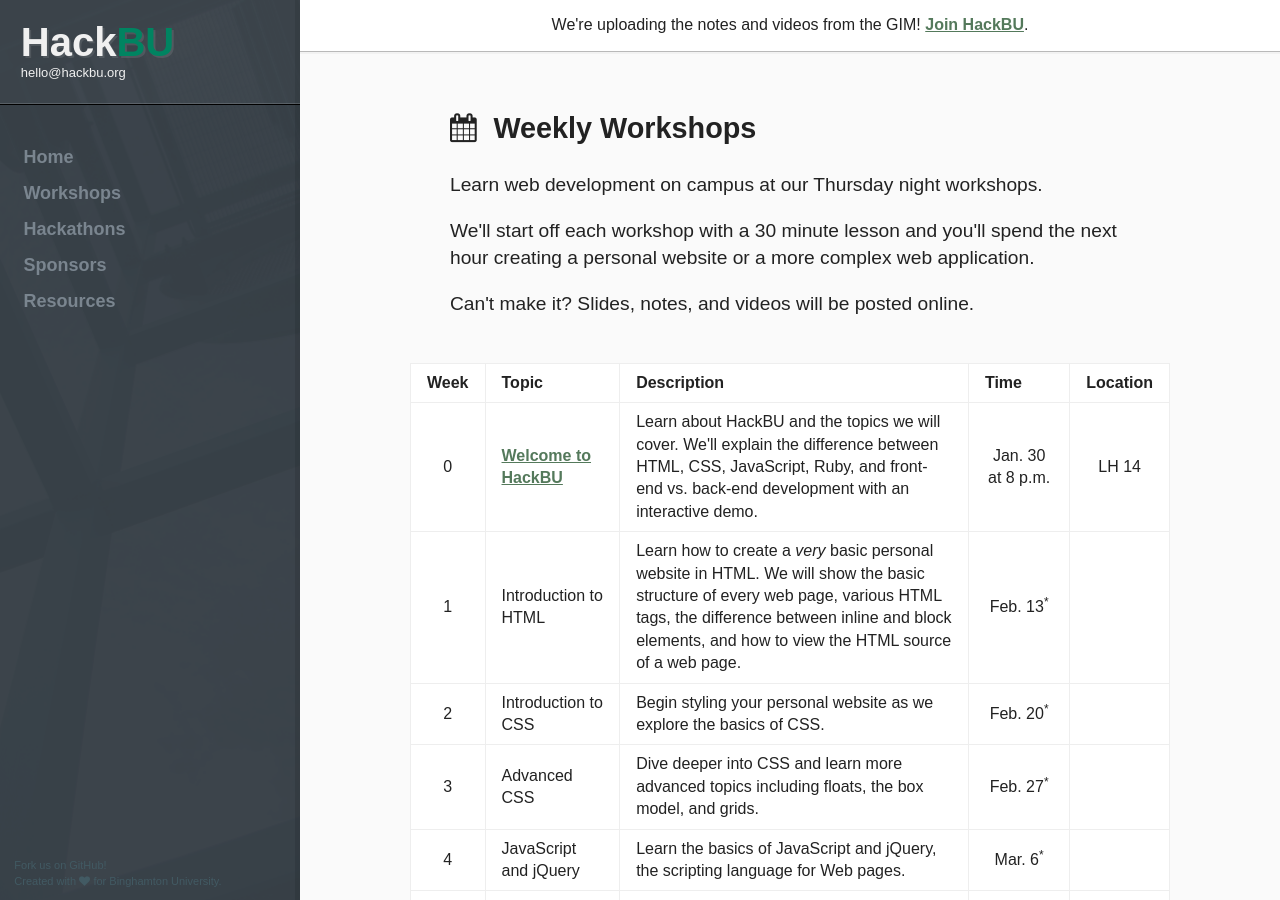
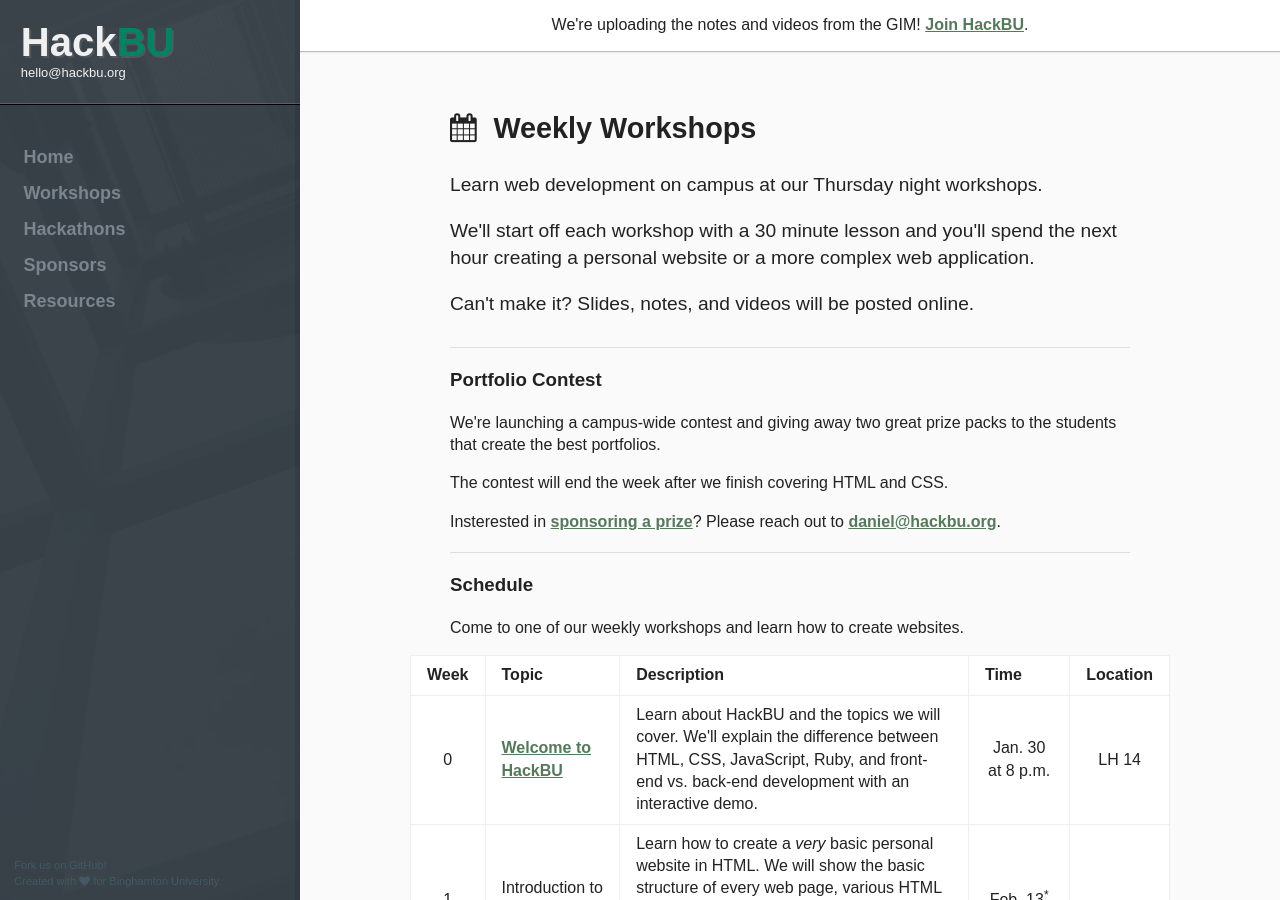
Before and after one commit to hackbinghamton/hackbinghamton.github.io, a Jekyll site: the page built from workshops/index.html, in a window 1280 px wide and 900 px high. Built offline with Jekyll 4.4.1, drawn with Linux system fonts in a browser that asks for light colours; nearby versions of some CDN libraries; Markdown is read by kramdown in place of the engine named in the settings.

Commit message:
add info on the portfolio contest

```diff
--- a/workshops/index.html
+++ b/workshops/index.html
@@ -4,7 +4,7 @@ layout: default
 description: Learn web development at Binghamton University with weekly workshops.
 ---
 
-<div class="article-introduction">
+<div class="article article-introduction">
 	<h2><i class="fa fa-calendar"></i> Weekly Workshops</h2>
 
 	<p>Learn web development on campus at our Thursday night workshops.</p>
@@ -13,6 +13,21 @@ description: Learn web development at Binghamton University with weekly workshop
 
 	<p>Can't make it? Slides, notes, and videos will be posted online.</p>
 </div>
+
+<div id="portfolio-contest" class="article">
+	<h3>Portfolio Contest</h3>
+
+	<p>We're launching a campus-wide contest and giving away two great prize packs to the students that create the best portfolios.</p>
+
+	<p>The contest will end the week after we finish covering HTML and CSS.</p>
+
+	<p>Insterested in <a href="/sponsors/">sponsoring a prize</a>? Please reach out to <a href="mailto:daniel@danoc.me">daniel@hackbu.org</a>.</p>
+</div>
+
+<div class="article">
+	<h3>Schedule</h3>
+
+	<p>Come to one of our weekly workshops and learn how to create websites.</p>
 
 	<table>
 		<thead>
@@ -96,3 +111,4 @@ description: Learn web development at Binghamton University with weekly workshop
 	</table>
 
 	<p><em><sup>*</sup> These dates are tentative.</em></p>
+</div>
```
Lines whose indentation alone changed are shown as unchanged.
